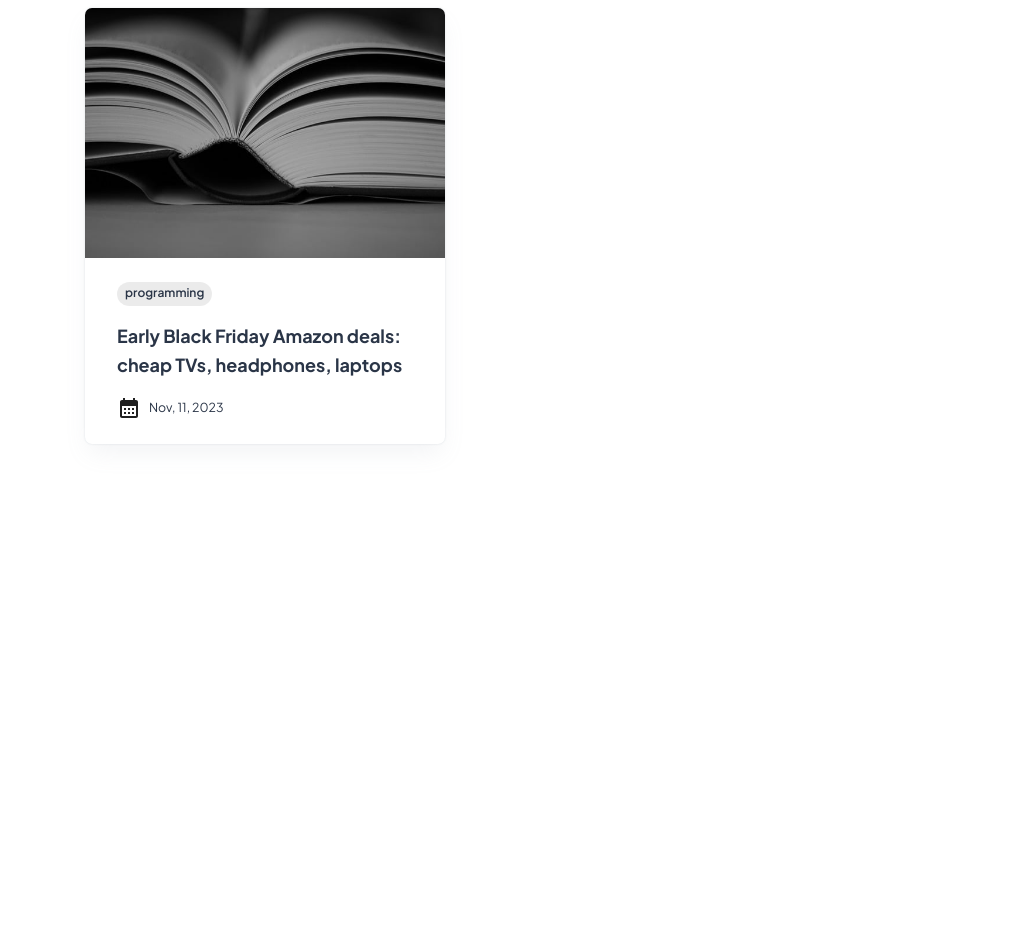
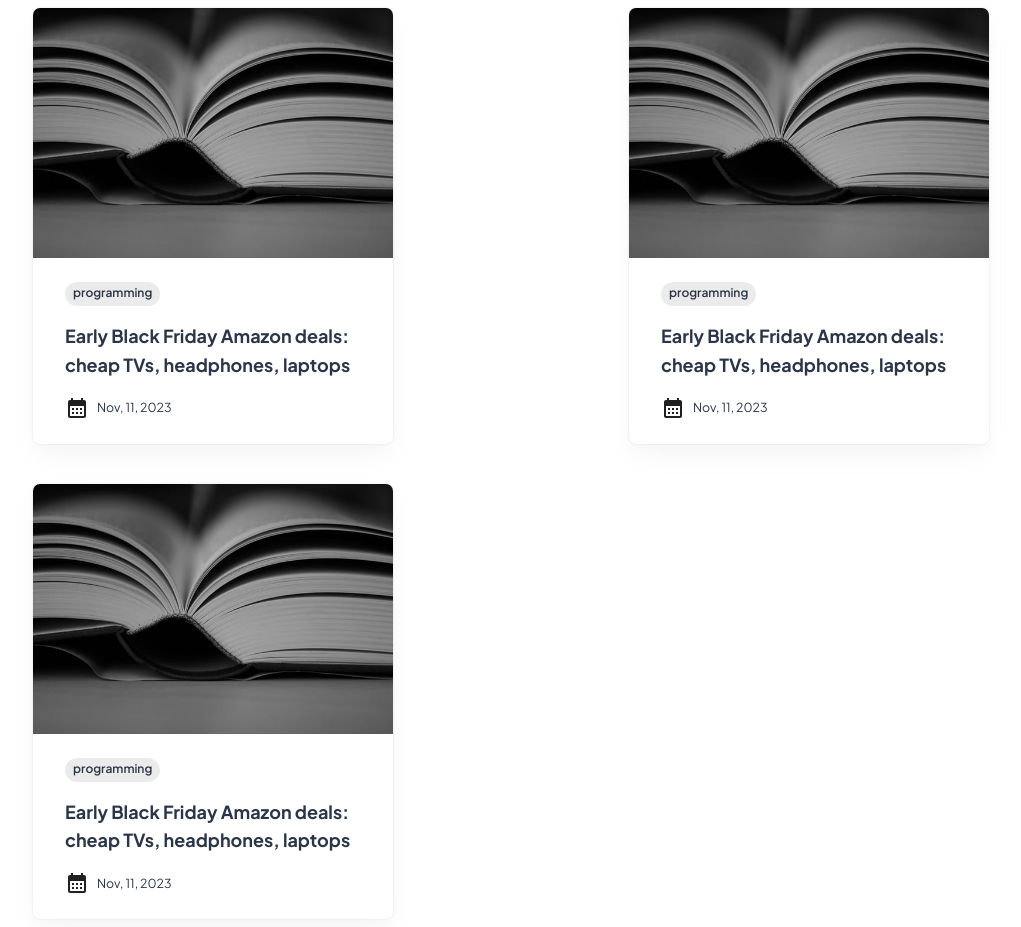
Before and after one commit to BijianWu/blog, a React (Create React App) app: page / in a window 1280 px wide. Shown: the whole page, without its empty margins (129-1150 px from the left). Before the commit the page ends 800 px from the top, so only its background shows below. Built offline with nearby package versions, Linux system fonts and the light colour scheme.

Commit message:
chore: multiple blog posts

```diff
--- a/src/App.jsx
+++ b/src/App.jsx
@@ -4,15 +4,16 @@ import BlogDetails from "./blog/BlogDetails";
 import TestReusableButton from "./components/TestReusableButton";
 import BlogPost from "./blog/BlogPost";
 import { theme } from "./Theme";
+import BlogPosts from "./blog/BlogPosts";
 
 
 export default function App(){
 
     return <>
         <ThemeProvider theme={theme}>
-            <Container maxWidth="md">
+            <Container maxWidth="lg">
                 {/* <BlogDetails /> */}
-                <BlogPost />
+                <BlogPosts />
             </Container>
         </ThemeProvider>
 
--- /dev/null
+++ b/src/blog/BlogPosts.jsx
@@ -0,0 +1,37 @@
+import { Button, Container, Grid, ThemeProvider } from "@mui/material";
+import React, { useState } from "react";
+
+import BlogPost from "./BlogPost";
+
+
+
+export default function BlogPosts(){
+
+    return <>
+    <Grid container spacing={5}>
+        <Grid item xl={4} md={6} xs={12} display={"flex"} justifyContent={"center"} alignItems={"center"}>
+            <BlogPost />
+        </Grid>
+        <Grid item xl={4} md={6} xs={12} display={"flex"} justifyContent={"center"} alignItems={"center"}>
+            <BlogPost />
+        </Grid>
+        <Grid item xl={4} md={6} xs={12} display={"flex"} justifyContent={"center"} alignItems={"center"}>
+            <BlogPost />
+        </Grid>
+
+    </Grid>
+
+
+
+        {/* <h1>hi there</h1> */}
+         {/* <Nav/>     */}
+         {/* <Routes>
+            <Route path="/">
+
+            </Route>
+        </Routes>  */}
+         {/* <SelectElement />
+        <div>Hello world</div>
+        <Button variant="contained">Hello world</Button> */}
+    </>
+}
```
